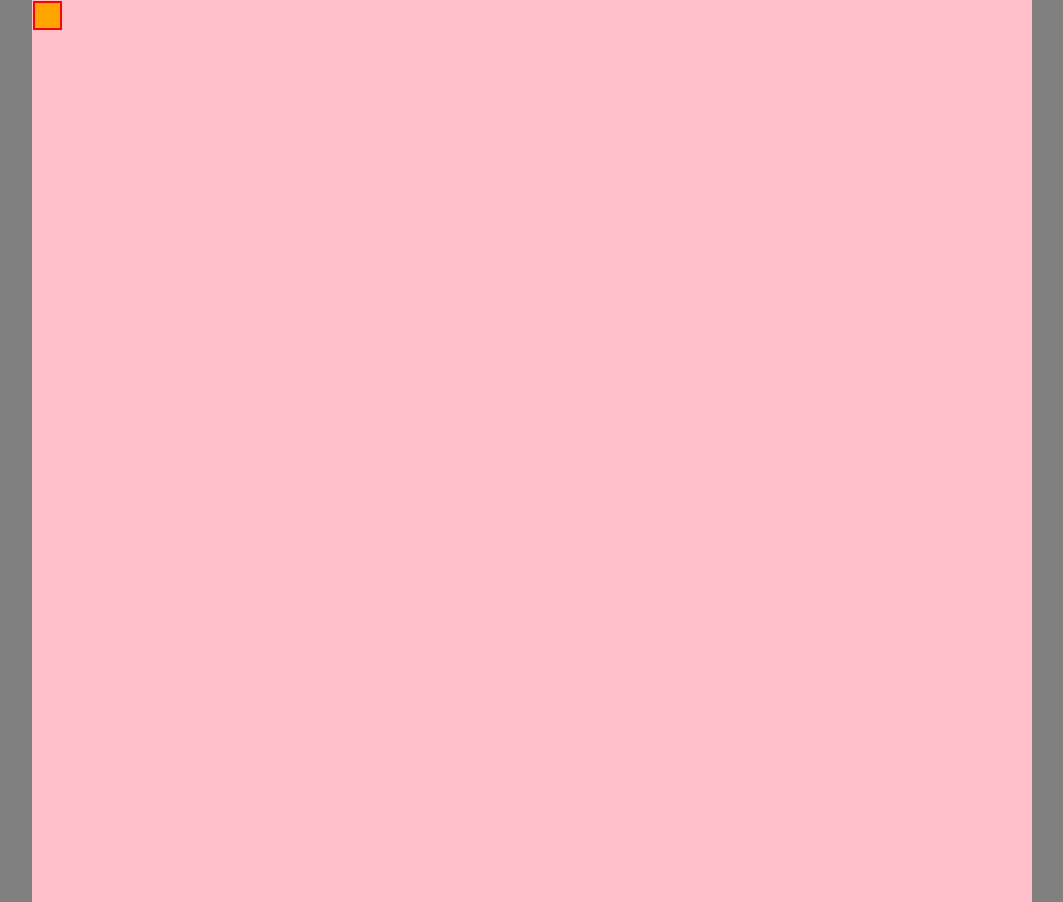
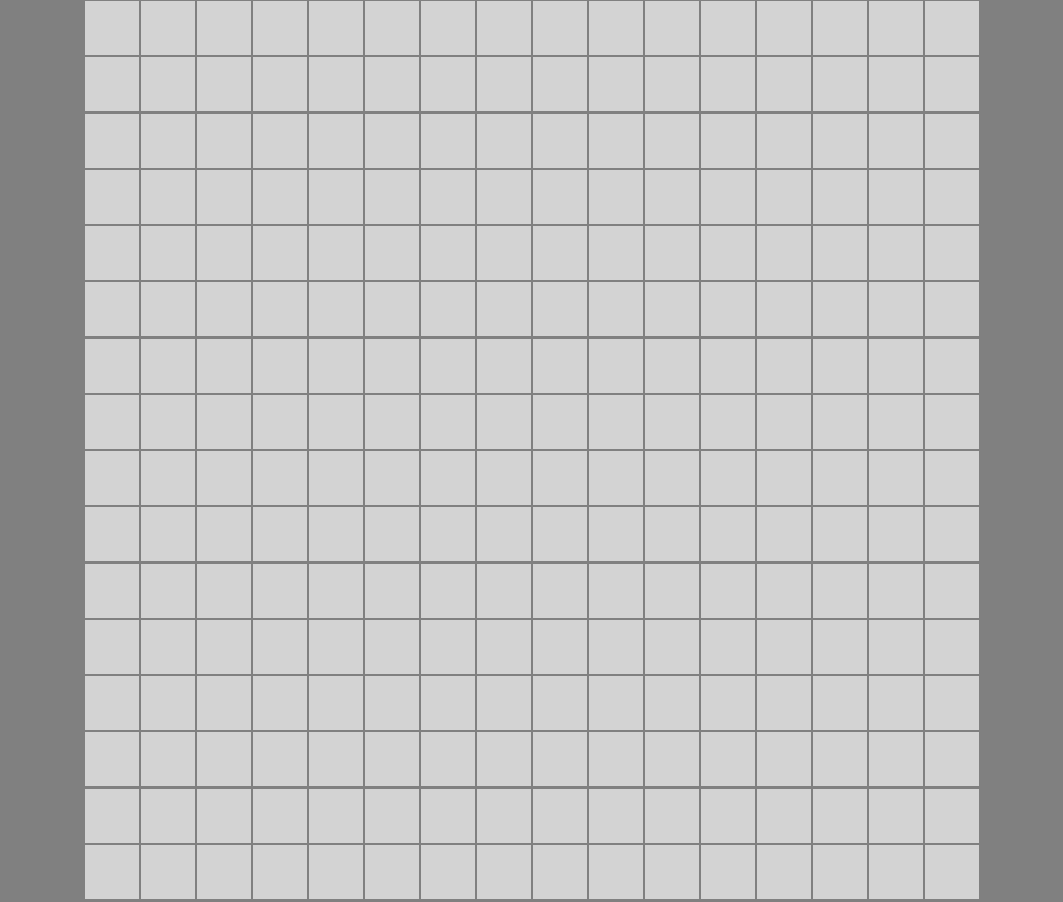
Before and after one commit to jimmybwheeler/etch-a-sketch, a plain HTML site: page index.html in a window 1280 px wide. Shown: the top 902 px of the page, without its empty margins (108-1171 px from the left). Drawn offline with Linux system fonts and the light colour scheme.

Commit message:
only one square changes color

```diff
--- a/script.js
+++ b/script.js
@@ -1,12 +1,28 @@
 const main = document.querySelector(".container");
-const squares = document.createElement("div");
-squares.classList.add("squares");
+let squares;
 
 for(let x = 0; x < 16; x++){
     for(let y = 0; y < 16; y++){
+        squares = document.createElement("div");
+        squares.classList.add("squaresCl");
         main.appendChild(squares);
-        squares.style.width = "25px";
-        squares.style.height = "25px";
-        squares.style.background = "orange";
+        squares.style.width = "50px";
+        squares.style.height = "50px";
+        squares.style.background = "lightgray";
     }
 }
+
+function getRandomColor() {
+    let letters = "0123456789ABCDEF";
+    let color = "#";
+    for (let i = 0; i < 6; i++) {
+        color += letters[Math.floor(Math.random() * 16)];
+    }
+    return color;
+}
+
+//event listeners
+squares.addEventListener("mouseover", (e) => {
+    let newColor = getRandomColor();
+    return e.target.style.backgroundColor = newColor;
+});
--- a/styles.css
+++ b/styles.css
@@ -13,17 +13,15 @@ body{
 }
 
 .container{
-    background-color: pink;
-    width: 1000px;
-    height: 1000px;
+    background-color: gray;
+    width: 900px;
+    height: 900px;
     display: flex;
+    justify-content: center;
+    flex-wrap: wrap;
 }
 
-.squares{
-    border: solid red 2px;
-    background-color: blue;
-    height: 50px;
-    width: 50px;
+.squaresCl{
+    border: solid lightgray 2px;
     margin: 1px;
-    display: inline-block;
 }
```
